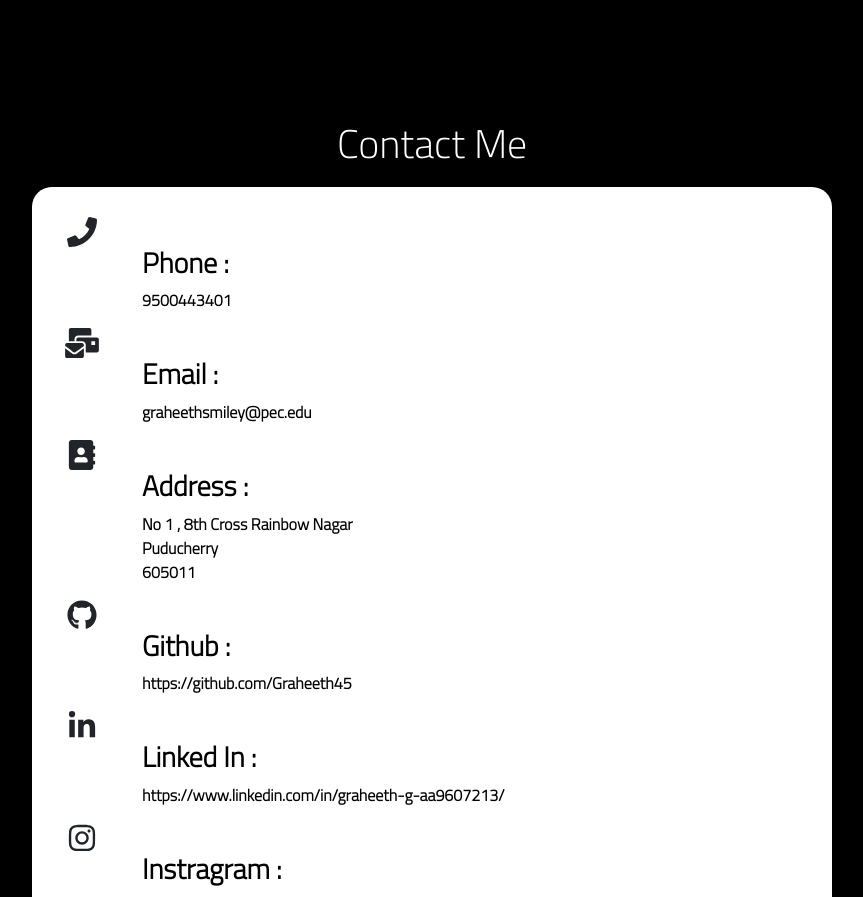
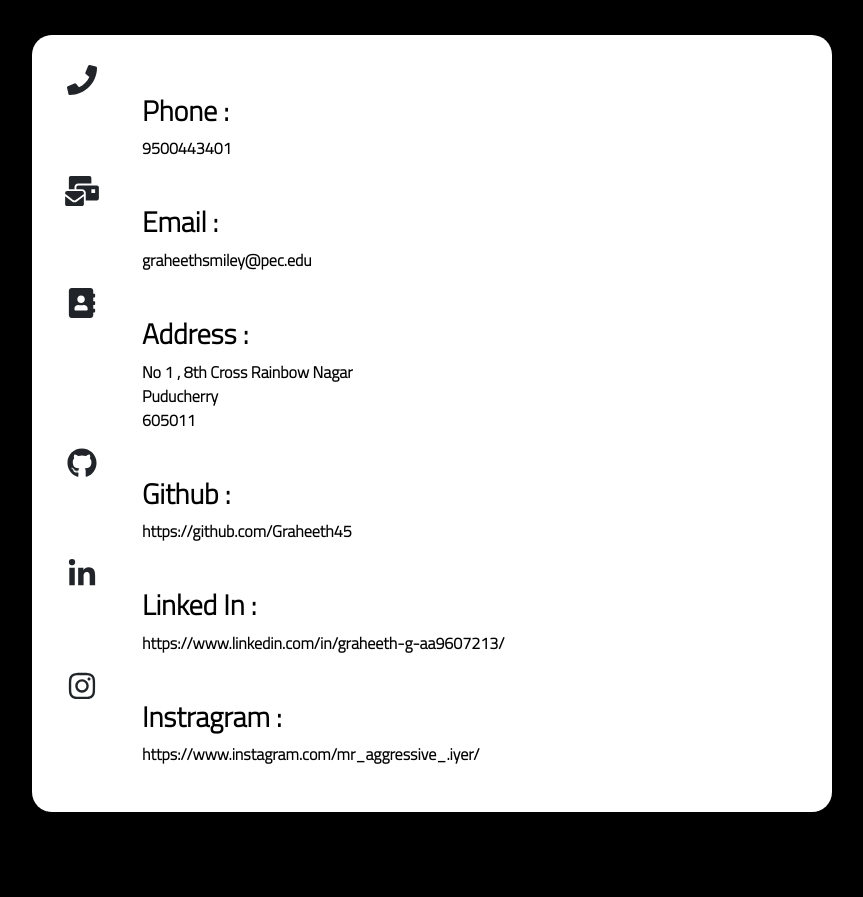
Before and after one commit to Graheeth45/React-portfolioi, a React (Create React App) app: page / in a window 1280 px wide. Shown: the part 3500-4397 px from the top of the page, without its empty margins (208-1071 px from the left). After the commit the page ends 4324 px from the top, so only its background shows below. Built offline with nearby package versions, Linux system fonts and the light colour scheme.

Commit message:
fifth commit

```diff
--- a/src/components/Contact/Contact.js
+++ b/src/components/Contact/Contact.js
@@ -7,8 +7,7 @@ import {faGithub , faLinkedinIn , faInstagram} from '@fortawesome/free-brands-sv
 
 const Contact = () => {
     return (
-       <>
-       <h1 className="contact-title">Contact Me</h1>
+
        <Element className="Contact" name="contact">
            <div className="container_name">
 
@@ -67,7 +66,6 @@ const Contact = () => {
 
            </div>
        </Element>
-       </>
     )
 }
 
```
